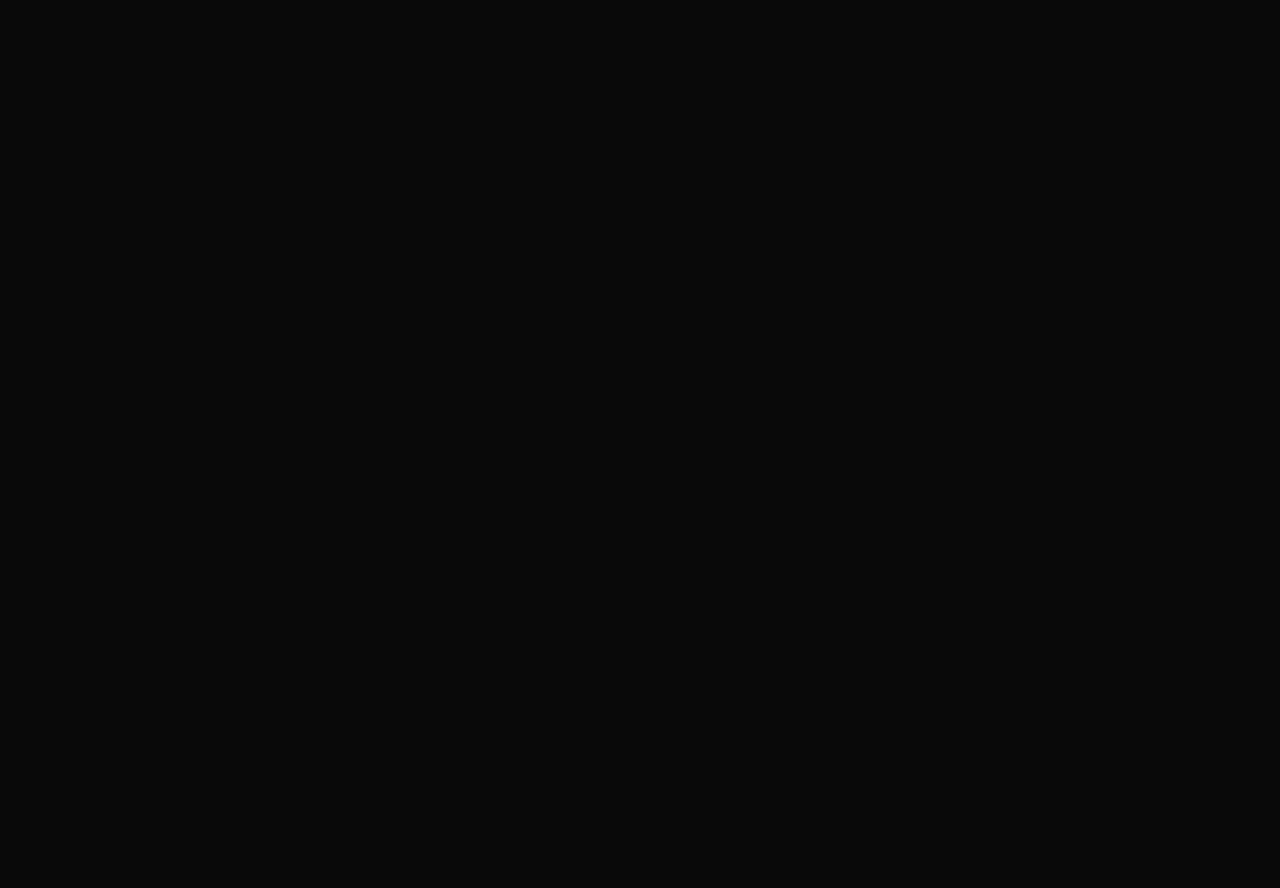
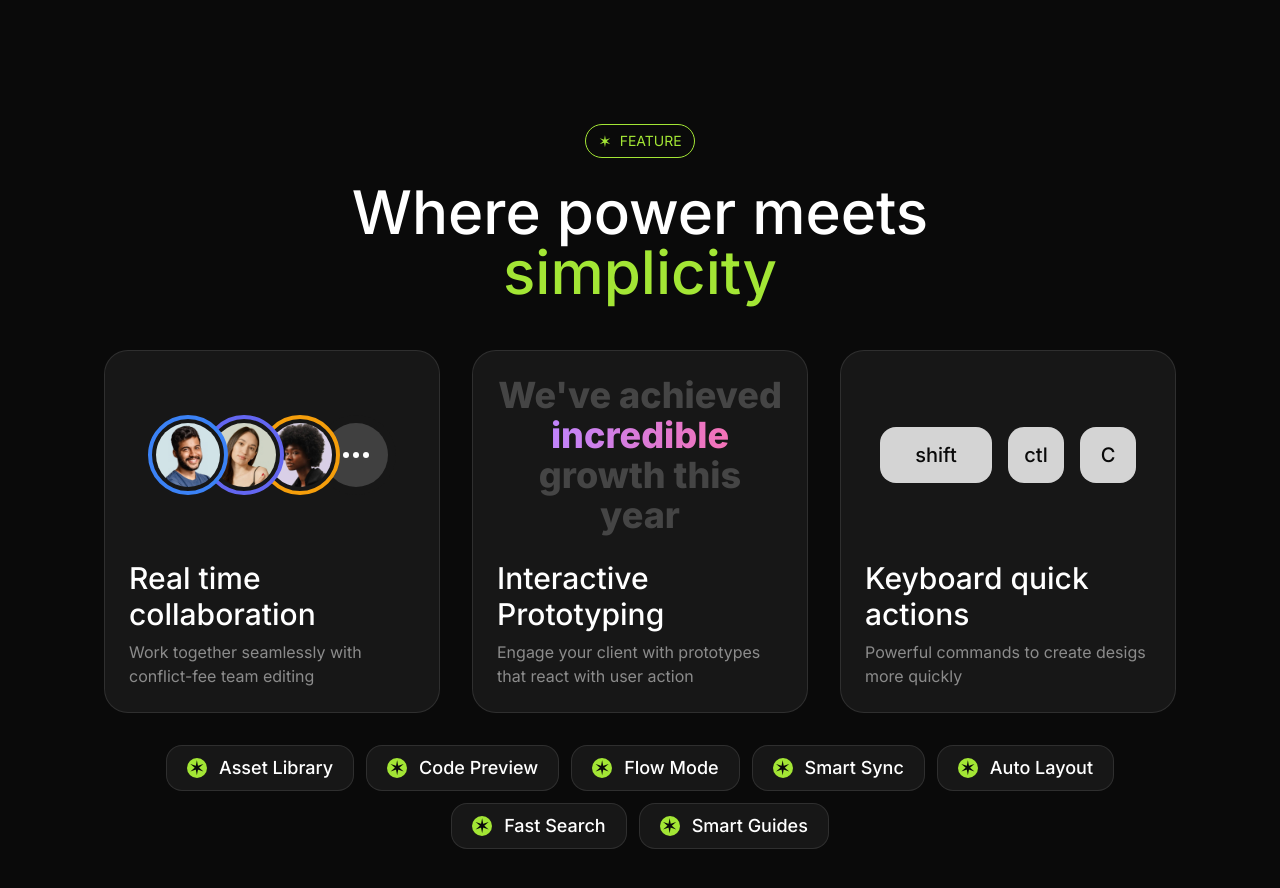
Before and after one commit to afsalshamsudeen/Modern-Website, a Next.js app: page / in a window 1280 px wide. Shown: the part 1840-2728 px from the top of the page. Before the commit the page ends 1868 px from the top, so only its background shows below. Built offline with nearby package versions, Linux system fonts and the light colour scheme.

Commit message:
feature(ui): feature section added

```diff
--- a/src/app/page.tsx
+++ b/src/app/page.tsx
@@ -1,3 +1,4 @@
+import Features from "@/sections/Features";
 import Hero from "@/sections/Hero";
 import Introduction from "@/sections/Introduction";
 import LogoTicker from "@/sections/LogoTicker";
@@ -10,6 +11,7 @@
         <Hero/>
         <LogoTicker/>
         <Introduction/>
+        <Features/>
 
     </>
     );
--- /dev/null
+++ b/src/components/Avatar.tsx
@@ -0,0 +1,10 @@
+import { HTMLAttributes } from "react"
+import { twMerge } from "tailwind-merge";
+
+
+export const Avatar = (props: HTMLAttributes<HTMLDivElement>) => {
+    const {className, children, ...otherProps} = props;
+  return (
+    <div className={twMerge("size-20 rounded-full overflow-hidden border-4 border-blue-500 p-1 bg-neutral-900", className)} {...otherProps}>{children}</div>
+  )
+}
--- /dev/null
+++ b/src/components/FeatureCards.tsx
@@ -0,0 +1,23 @@
+import { twMerge } from "tailwind-merge"
+
+type CardProps = {
+    title: string,
+    description: string,
+    children?: React.ReactNode,
+    classname?: string
+}
+
+export default function FeatureCards({ title, description, children, classname }: CardProps){
+    // const { title, description, children } = props;
+    return (
+
+            <div className={twMerge("bg-neutral-900 border border-white/10 p-6 rounded-3xl", classname)}>
+                    <div className="aspect-video">{children}</div>
+                    <div>
+                        <h3 className="text-3xl font-medium mt-6">{title}</h3>
+                        <p className="text-white/50 mt-2">{description}</p>
+                    </div>
+                </div>
+
+    )
+}
--- /dev/null
+++ b/src/components/Key.tsx
@@ -0,0 +1,11 @@
+import { HTMLAttributes } from "react"
+import { twMerge } from "tailwind-merge";
+
+export const Key = (props: HTMLAttributes<HTMLDivElement>) => {
+    const { className, children, ...otherProps} = props;
+  return (
+    <div className={twMerge("size-14 bg-neutral-300 inline-flex items-center justify-center rounded-2xl text-xl text-neutral-950 font-medium", className)} {...otherProps}>
+        {children}
+    </div>
+  )
+}
--- /dev/null
+++ b/src/data/FeatureCards.ts
@@ -0,0 +1,15 @@
+export const featureCardsData = [{
+    title: "Real time collaboration",
+    description: "Work together seamlessly with conflict-fee team editing"
+
+},
+{
+    title:"Interactive Prototyping",
+    description: "Engage your client with prototypes that react with user action",
+},
+{
+    title:"Keyboard quick actions",
+    description:"Powerful commands to create desigs more quickly"
+}
+
+]
--- a/src/sections/Features.tsx
+++ b/src/sections/Features.tsx
@@ -1,3 +1,14 @@
+import FeatureCards from '@/components/FeatureCards';
+import Tags from '../components/Tags';
+import { featureCardsData } from '../data/FeatureCards';
+import avatar1 from "@/assets/images/avatar-ashwin-santiago.jpg"
+import avatar2 from "@/assets/images/avatar-florence-shaw.jpg"
+import avatar3 from "@/assets/images/avatar-lula-meyers.jpg"
+import Image from 'next/image';
+import { Avatar } from '@/components/Avatar';
+import { Key } from '@/components/Key';
+
+
 const features = [
     "Asset Library",
     "Code Preview",
@@ -9,5 +20,80 @@
 ];
 
 export default function Features() {
-    return <div>Features</div>;
+    return <section className='py-24'>
+        <div className="container">
+            <div className='flex justify-center'>
+            <Tags>Feature</Tags>
+            </div>
+            <h2 className='text-6xl font-medium text-center mt-6 max-w-2xl mx-auto'>Where power meets <span className='text-lime-400'>simplicity</span></h2>
+
+            <div className='mt-12 grid grid-cols-1 md:grid-cols-4 lg:grid-cols-3 gap-8'>
+
+                <FeatureCards
+
+                    key={featureCardsData[0].title}
+                    title={featureCardsData[0].title}
+                    description={featureCardsData[0].description}
+                    classname='md:col-span-2 lg:col-span-1'
+                >
+                    <div className='aspect-video flex items-center justify-center'>
+                        <Avatar className='z-40'>
+                            <Image src={avatar1} alt='avatar image' className='rounded-full'/>
+                        </Avatar>
+                          <Avatar className='-ml-6 border-indigo-500 z-30'>
+                            <Image src={avatar2} alt='avatar image' className='rounded-full'/>
+                        </Avatar>
+                          <Avatar className='-ml-6 border-amber-500 z-20'>
+                            <Image src={avatar3} alt='avatar image' className='rounded-full'/>
+                        </Avatar>
+                        <Avatar className='-ml-6 border-transparent '>
+                            <div className='size-full bg-neutral-700 rounded-full inline-flex items-center justify-center gap-1'>
+                                {Array.from({ length:3 }).map((_, id)=>(
+                                    <span className='size-1.5 rounded-full bg-white inline-flex' key={id}></span>
+                                ))}
+
+                            </div>
+                        </Avatar>
+                    </div>
+                 </FeatureCards>
+
+                 <FeatureCards
+
+                    key={featureCardsData[1].title}
+                    title={featureCardsData[1].title}
+                    description={featureCardsData[1].description}
+                    classname='md:col-span-2 lg:col-span-1'
+                >
+                  <div className='aspect-video flex items-center justify-center'>
+                    <p className='text-4xl font-extrabold text-white/20 text-center'> We've achieved <span className='bg-gradient-to-r from-purple-400 to-pink-400 bg-clip-text text-transparent'>incredible</span> growth this year</p>
+                  </div>
+                 </FeatureCards>
+
+                 <FeatureCards
+
+                    key={featureCardsData[2].title}
+                    title={featureCardsData[2].title}
+                    description={featureCardsData[2].description}
+                    classname='md:col-span-2 md:col-start-2 lg:col-span-1 lg:col-start-auto'
+                >
+                <div className="aspect-video flex items-center justify-center gap-4">
+                   <Key className='w-28'>shift</Key>
+                   <Key>ctl</Key>
+                   <Key>C</Key>
+
+                </div>
+                 </FeatureCards>
+
+            </div>
+
+            <div className='mt-8 flex flex-wrap gap-3 justify-center'>
+                {features.map(feature => (
+                    <div key={feature} className='bg-neutral-900 border border-white/10 inline-flex px-3 md:px-5 py-1.5 md:py-2 rounded-2xl gap-3 items-center'>
+                        <span className='bg-lime-400 text-neutral-950  size-5 rounded-full inline-flex items-center justify-center text-xl'>&#10038;</span>
+                        <span className='font-medium md:text-lg'>{feature}</span>
+                    </div>
+                ))}
+            </div>
+        </div>
+    </section>;
 }
```
